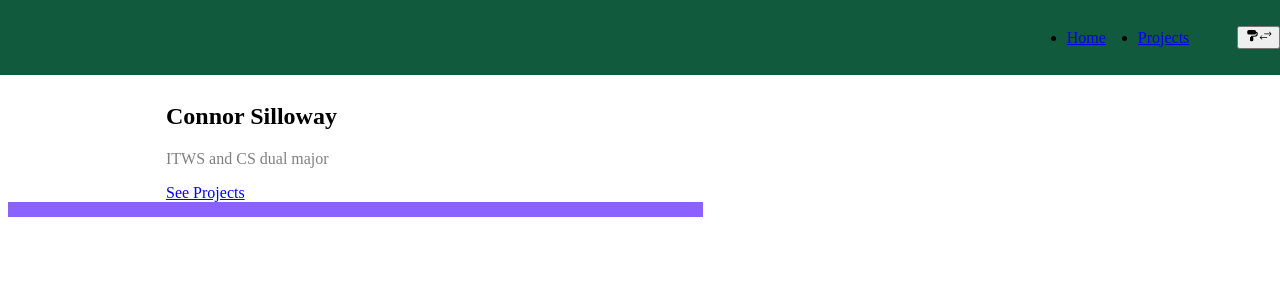
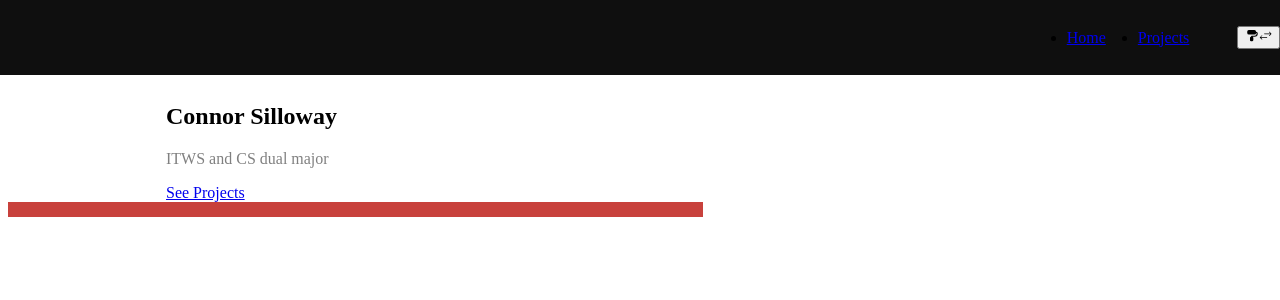
Before and after one commit to Cosillow/Personal-Website, a React (Vite) app in the folder vite-personal-website/: page / in a window 1280 px wide. Shown: the top 300 px of the page. Built offline with nearby package versions, Linux system fonts and the light colour scheme.

Commit message:
dark theme and bold headings

```diff
--- a/vite-personal-website/src/connors-library/_typography.scss
+++ b/vite-personal-website/src/connors-library/_typography.scss
@@ -6,10 +6,8 @@
 
   h#{$i} {
     font-size: var(--font-#{$size});
+    font-weight: 900;
   }
-}
-h6 {
-  font-size: var(--font-xs);
 }
 
 .text-center {
--- a/vite-personal-website/src/index.scss
+++ b/vite-personal-website/src/index.scss
@@ -1,13 +1,14 @@
 :root {
-    --color-primary: rgb(17,90,61);
+    --color-primary: rgb(15,15,15);
     --color-primary-contrast: rgb(255,255,255);
-    --color-primary-rgb: 17,90,61;
-    --color-secondary: rgb(199,226,250);
-    --color-secondary-contrast: rgb(0,0,0);
-    --color-secondary-rgb: 199,226,250;
-    --color-accent: rgb(139,97,255);
+    --color-primary-rgb: 15,15,15;
+    --color-secondary: rgb(27,28,34);
+    --color-secondary-contrast: rgb(255,255,255);
+    --color-secondary-rgb: 27,28,34;
+    --color-accent: rgb(200,65,60);
     --color-accent-contrast: rgb(255,255,255);
-    --color-accent-rgb: 139,97,255;
+    --color-accent-rgb: 200,65,60;
+
 
     --font-xxs: clamp(0.5rem, 1rem + 2vw, 0.8rem);
     --font-xs: clamp(0.8rem, 1rem + 2vw, 1.2rem);
```
